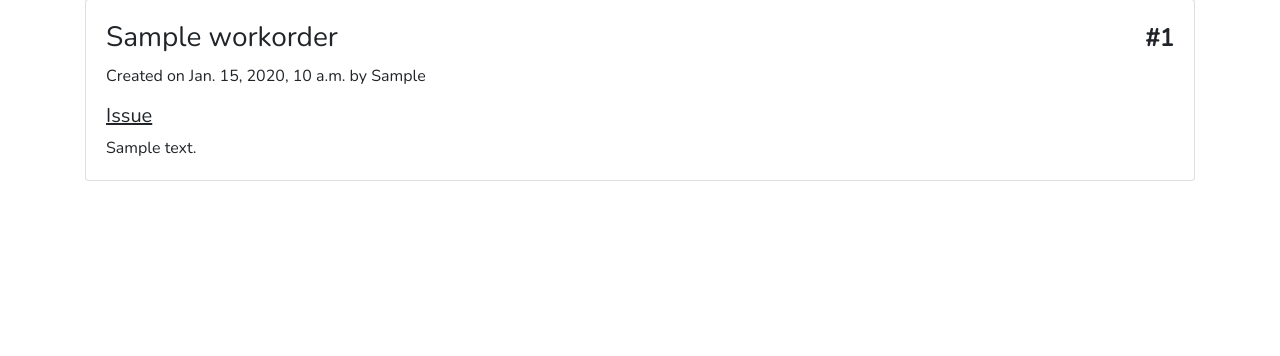
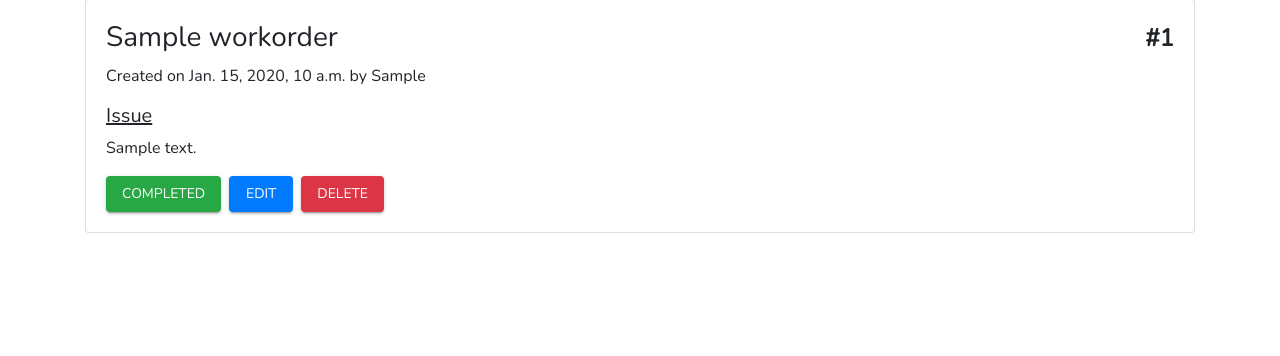
Before and after one commit to brian101co/clearwatermanager, a Django app: page /workorders/1/ in a window 1280 px wide. Shown: the part 73-429 px from the top of the page. Run offline with Django 3.2, Linux system fonts and the light colour scheme; a user stored in the database is signed in; tables that the repository leaves empty hold one stand-in row (values such as "Sample post"); some libraries are stand-ins or nearby versions.

Commit message:
filtered site select form field, added completed boolean field to Workorder model, and added work_order_completed view

```diff
--- a/templates/workorders/workorder_detail.html
+++ b/templates/workorders/workorder_detail.html
@@ -19,6 +19,13 @@
                     <p class="card-text">
                         {{ object.description }}
                     </p>
+                    <div class="toolbar">
+                        <a href="{% url 'workorder-completed' object.id %}" class="btn bg-success pure-material-button-contained mr-2">Completed</a>
+                        <a href="#" class="btn bg-primary pure-material-button-contained mr-2">Edit</a>
+                        <form action="" method="POST">
+                            <input type="submit" value="Delete" class="btn bg-danger pure-material-button-contained">
+                        </form>
+                    </div>
                 </div>
             </div>
         </div>
--- a/workorder/forms.py
+++ b/workorder/forms.py
@@ -1,6 +1,7 @@
 from django import forms
 from django.db.models import fields
 from .models import WorkOrder
+from sites.models import Site
 from crispy_forms.helper import FormHelper
 from crispy_forms.layout import Layout, Field, Submit
 
@@ -13,6 +14,7 @@ class WorkorderForm(forms.ModelForm):
         super().__init__(*args, **kwargs)
         self.fields["title"].label = "Title"
         self.fields["site"].label = "Lot"
+        self.fields["site"].queryset = Site.objects.order_by("identifier")
         self.fields["description"].label = "Description of the Issue"
 
         self.helper = FormHelper()
--- a/workorder/models.py
+++ b/workorder/models.py
@@ -9,6 +9,7 @@ class WorkOrder(models.Model):
     manager = models.ForeignKey(User, on_delete=models.SET_NULL, null=True, related_name="managers")
     created_at = models.DateTimeField(default=datetime.now())
     description = models.TextField()
+    completed = models.BooleanField(default=False)
 
     def __str__(self):
         return f"{self.site}: {self.title}"
--- a/workorder/urls.py
+++ b/workorder/urls.py
@@ -2,11 +2,13 @@ from django.urls import path
 from .views import (
     WorkorderListView,
     WorkorderCreateView,
-    WorkorderDetailView
+    WorkorderDetailView,
+    workorder_completed_view,
 )
 
 urlpatterns = [
     path("", WorkorderListView.as_view(), name="workorder-list"),
     path("<int:id>/", WorkorderDetailView.as_view(), name="workorder-detail"),
     path("create/", WorkorderCreateView.as_view(), name="workorder-create"),
+    path("completed/<int:id>/", workorder_completed_view, name="workorder-completed"),
 ]
--- a/workorder/views.py
+++ b/workorder/views.py
@@ -1,4 +1,4 @@
-from django.shortcuts import render
+from django.shortcuts import redirect, render
 from .models import WorkOrder
 from .forms import WorkorderForm
 from django.urls import reverse_lazy
@@ -12,11 +12,15 @@ from django.views.generic import (
     UpdateView,
     ListView
 )
-
+def workorder_completed_view(request, id):
+    workorder = WorkOrder.objects.get(pk=id)
+    workorder.completed = True
+    workorder.save()
+    return redirect('workorder-list')
 
 class WorkorderListView(LoginRequiredMixin, ListView):
     context_object_name = "workorders"
-    model = WorkOrder
+    queryset = WorkOrder.objects.filter(completed=False)
     ordering = "created_at"
     template_name = "workorders/list_workorders.html"
 
```
Also changed, not shown: workorder/migrations/0003_auto_20211020_2250.py (added).
